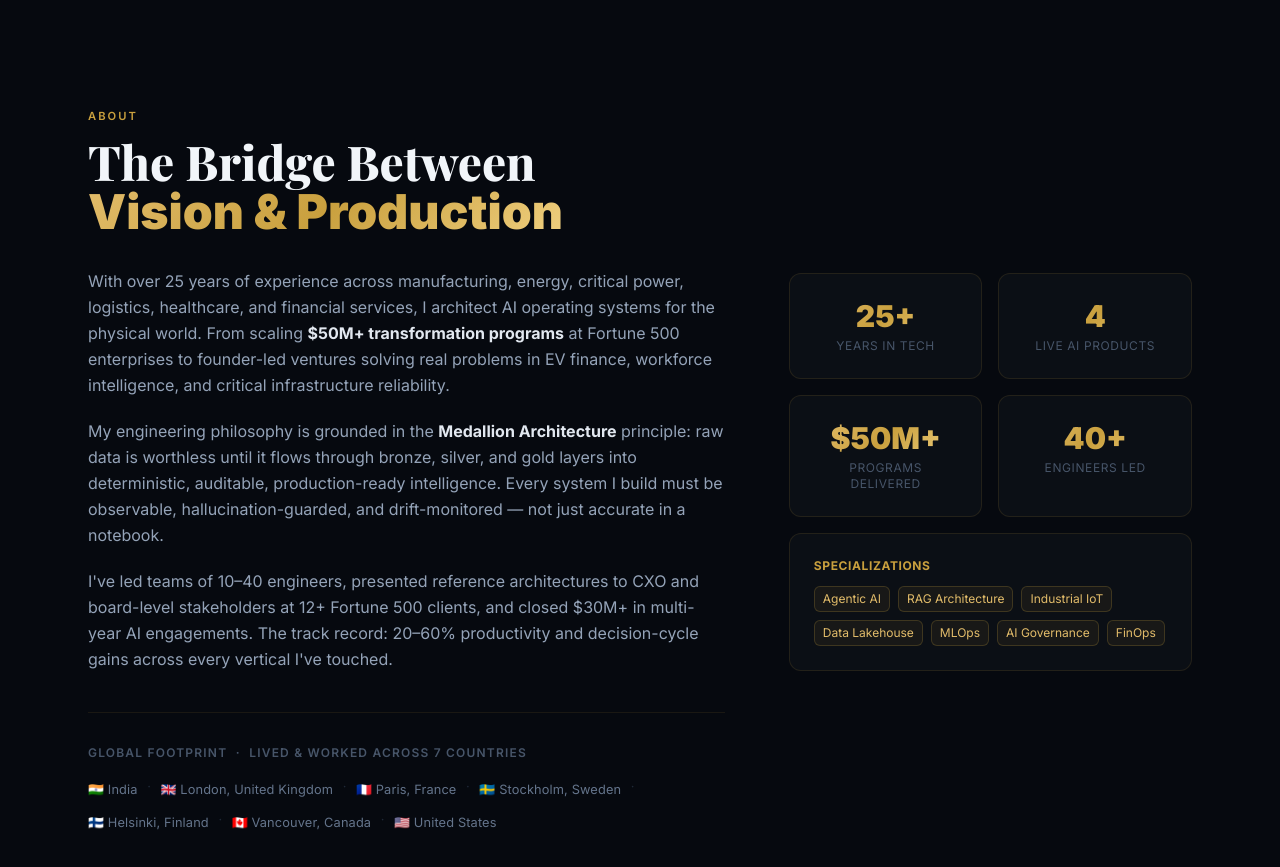
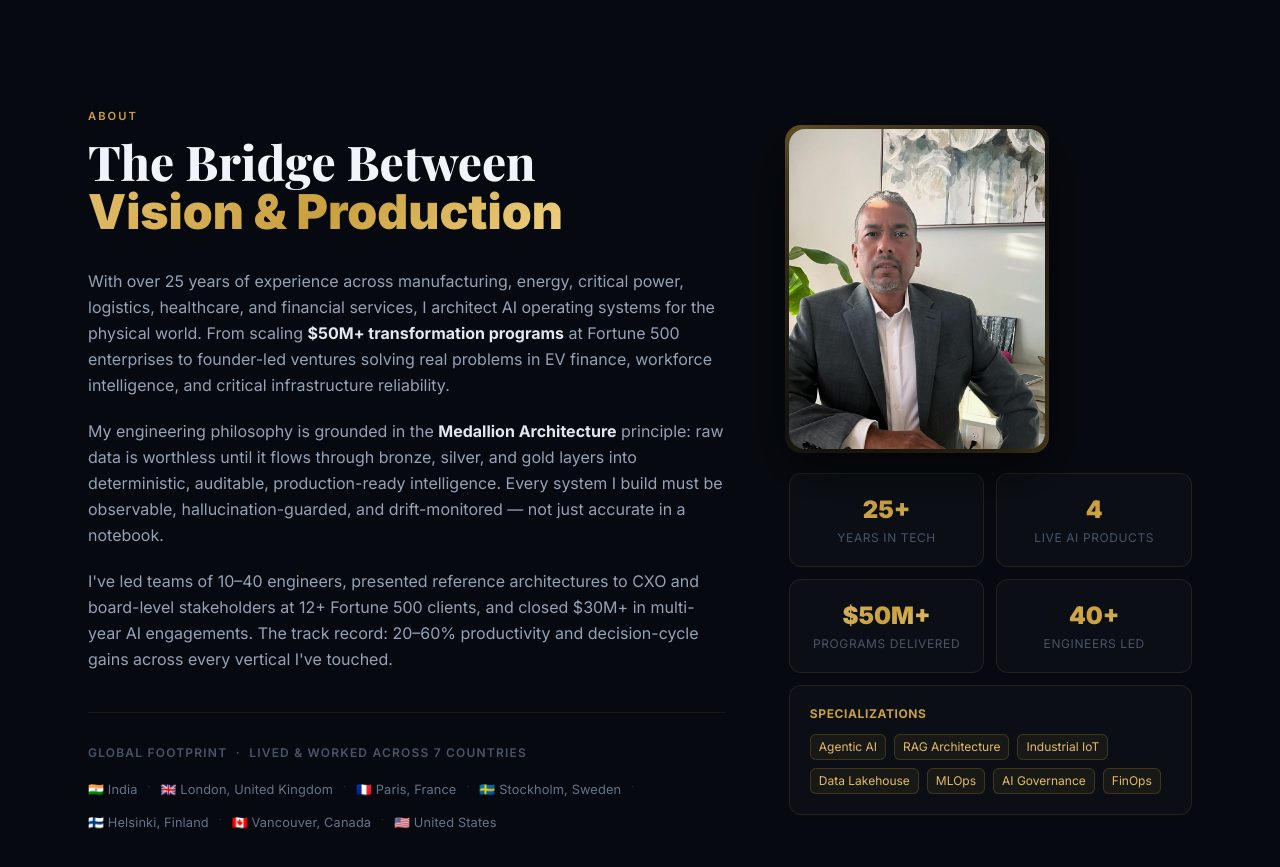
Before and after one commit to vipul9811kumar/vipul9811kumar.github.io, a plain HTML site: page index.html in a window 1280 px wide. Shown: the part 3220-4087 px from the top of the page. Drawn offline with nearby package versions, Linux system fonts and the light colour scheme.

Commit message:
Add headshot to About section — gray suit photo

```diff
--- a/index.html
+++ b/index.html
@@ -520,24 +520,41 @@
             </div>
         </div>
         <div class="md:col-span-2 reveal">
-            <div class="grid grid-cols-2 gap-4">
-                <div class="card rounded-xl p-6 text-center">
-                    <div class="text-3xl font-black gold-text mb-1">25+</div>
+
+            <!-- Headshot -->
+            <div class="mb-6 flex justify-center md:justify-start">
+                <div class="relative">
+                    <!-- gold ring -->
+                    <div class="absolute -inset-1 rounded-2xl"
+                         style="background:linear-gradient(135deg, rgba(201,160,62,0.5), rgba(201,160,62,0.1), rgba(201,160,62,0.4)); z-index:0;"></div>
+                    <img src="5fbcf0fa-64d6-439f-a078-b612ef3c19f1.JPG"
+                         alt="Vipul Kumar"
+                         class="relative rounded-2xl object-cover object-top w-full"
+                         style="max-height:320px; z-index:1;
+                                filter: brightness(0.95) contrast(1.05);
+                                box-shadow: 0 20px 50px rgba(0,0,0,0.6);">
+                </div>
+            </div>
+
+            <!-- Stat grid -->
+            <div class="grid grid-cols-2 gap-3">
+                <div class="card rounded-xl p-5 text-center">
+                    <div class="text-2xl font-black gold-text mb-1">25+</div>
                     <div class="text-xs uppercase tracking-wider" style="color:#475569;">Years in Tech</div>
                 </div>
-                <div class="card rounded-xl p-6 text-center">
-                    <div class="text-3xl font-black gold-text mb-1">4</div>
+                <div class="card rounded-xl p-5 text-center">
+                    <div class="text-2xl font-black gold-text mb-1">4</div>
                     <div class="text-xs uppercase tracking-wider" style="color:#475569;">Live AI Products</div>
                 </div>
-                <div class="card rounded-xl p-6 text-center">
-                    <div class="text-3xl font-black gold-text mb-1">$50M+</div>
+                <div class="card rounded-xl p-5 text-center">
+                    <div class="text-2xl font-black gold-text mb-1">$50M+</div>
                     <div class="text-xs uppercase tracking-wider" style="color:#475569;">Programs Delivered</div>
                 </div>
-                <div class="card rounded-xl p-6 text-center">
-                    <div class="text-3xl font-black gold-text mb-1">40+</div>
+                <div class="card rounded-xl p-5 text-center">
+                    <div class="text-2xl font-black gold-text mb-1">40+</div>
                     <div class="text-xs uppercase tracking-wider" style="color:#475569;">Engineers Led</div>
                 </div>
-                <div class="col-span-2 card rounded-xl p-6">
+                <div class="col-span-2 card rounded-xl p-5">
                     <div class="font-bold text-xs uppercase tracking-wider mb-3" style="color:var(--gold);">Specializations</div>
                     <div class="flex flex-wrap gap-2">
                         <span class="chip text-xs px-2 py-1 rounded-md">Agentic AI</span>
```
Also changed, not shown: 212f6cd4-4f62-4e49-8f32-01a766f630eb.JPG (added), 31693366-c274-4db6-a4f2-ffce50a72146.JPG (added), 5fbcf0fa-64d6-439f-a078-b612ef3c19f1.JPG (added), ae522a62-3787-4f54-a3a9-5f6cc1052734.JPG (added), 4 other files.
